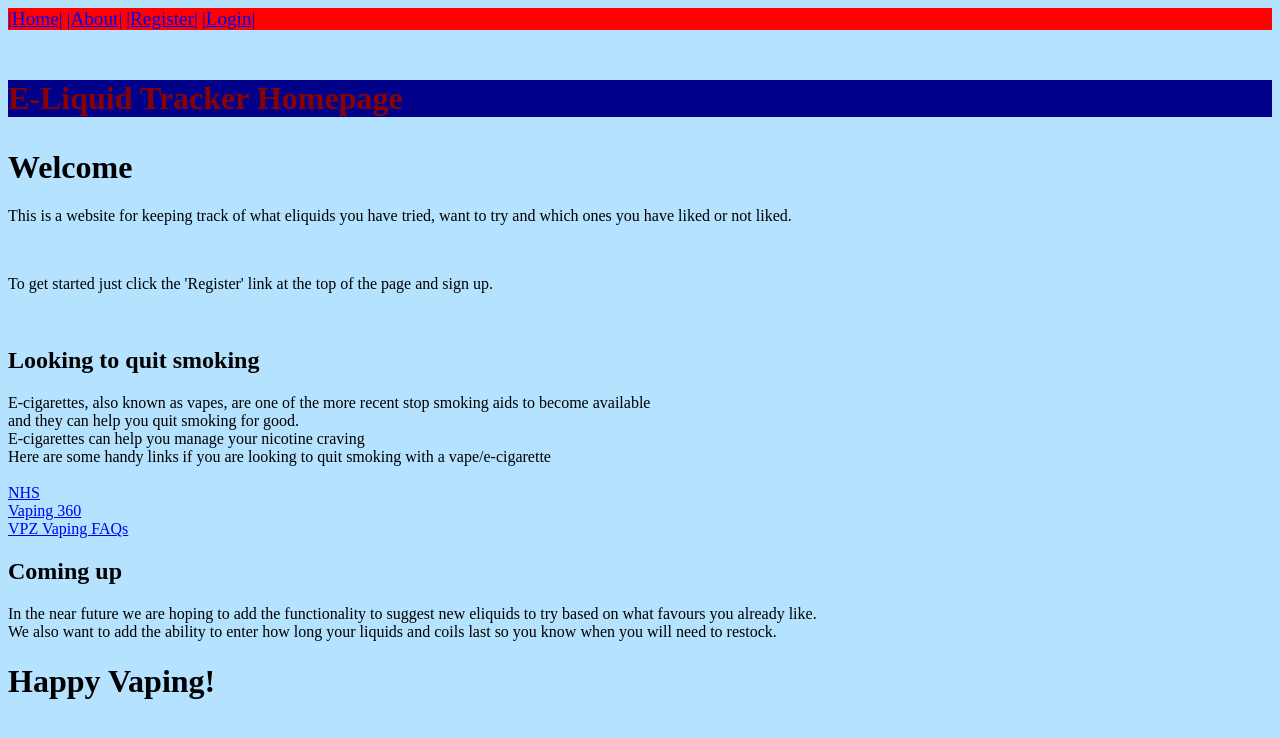
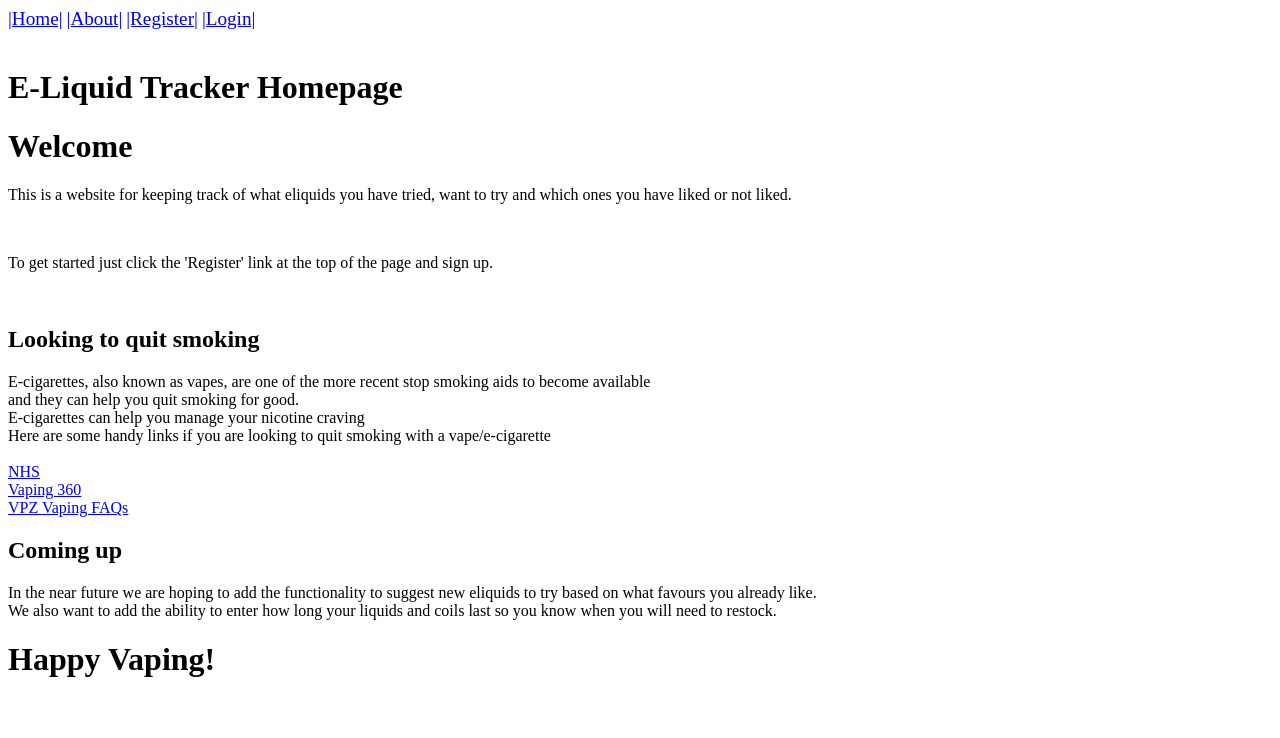
Before and after one commit to Robert-Siberry/E-Liquid_Tracker, a Flask app: page / in a window 1280 px wide. Shown: the top 738 px of the page. Run offline with Flask 2, Linux system fonts and the light colour scheme; parts of the project's set-up code (start-up, migrations or seed data) failed here and were passed over.

Commit message:
updated styling

```diff
--- a/templates/homepage.html
+++ b/templates/homepage.html
@@ -1,10 +1,8 @@
 {% extends "layout.html" %}
 
 {% block body_content %}
-    <h1 style="background-color: darkblue">
-        <p style="color: darkred">
+    <h1>
             <b>E-Liquid Tracker Homepage</b>
-        </p>
     </h1>
     <h1> Welcome  </h1>
 <p>
--- a/templates/layout.html
+++ b/templates/layout.html
@@ -8,8 +8,8 @@
         <title>E-Liquid Tracker</title>
     {% endif %}
 </head>
-<body style="background-color: #b4e2ff">
-    <div class="navbar", style="background-color: red">
+<body>
+    <div>
         {% if current_user.is_authenticated %}
             <a style="font-size: larger", href={{ url_for('home') }}>|Home|</a>
             <a style="font-size: larger", href="{{ url_for('my') }}">|My E-Liquids|</a>
```
